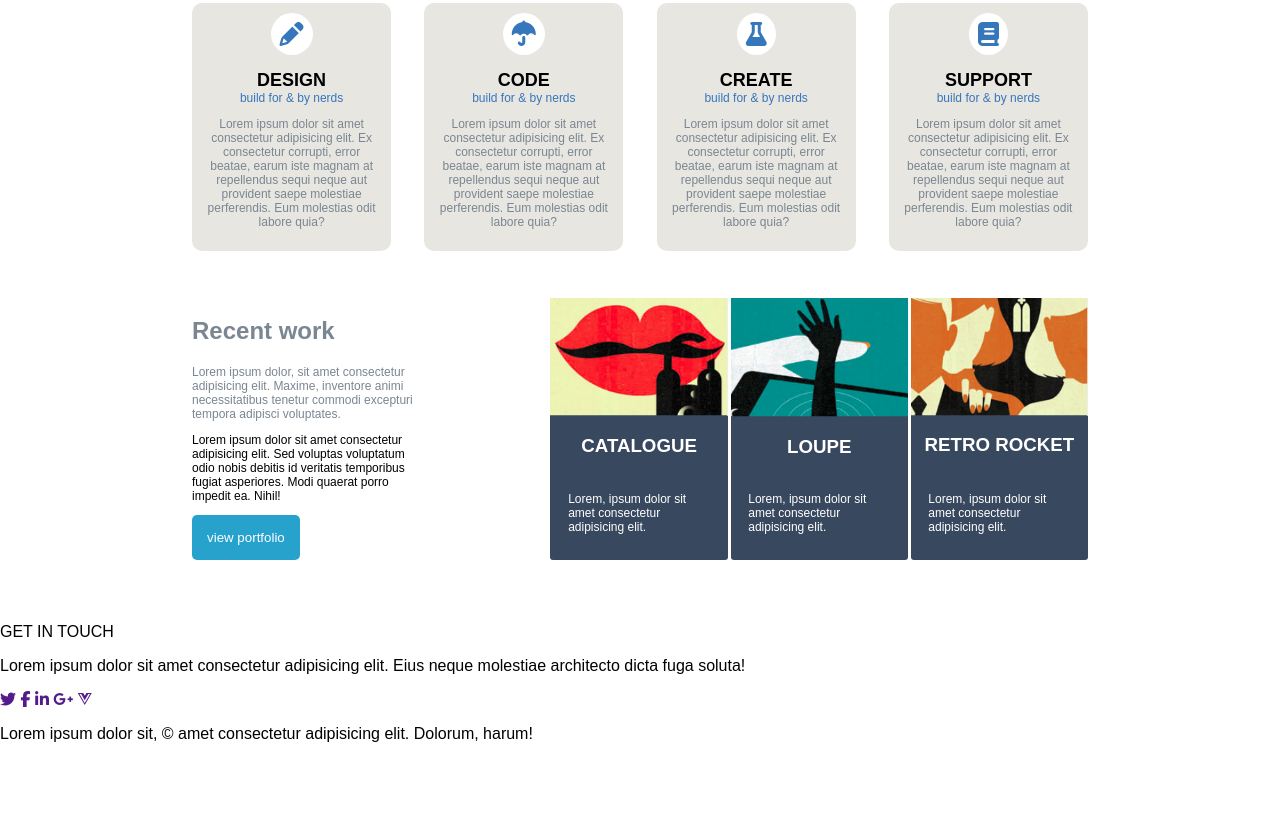
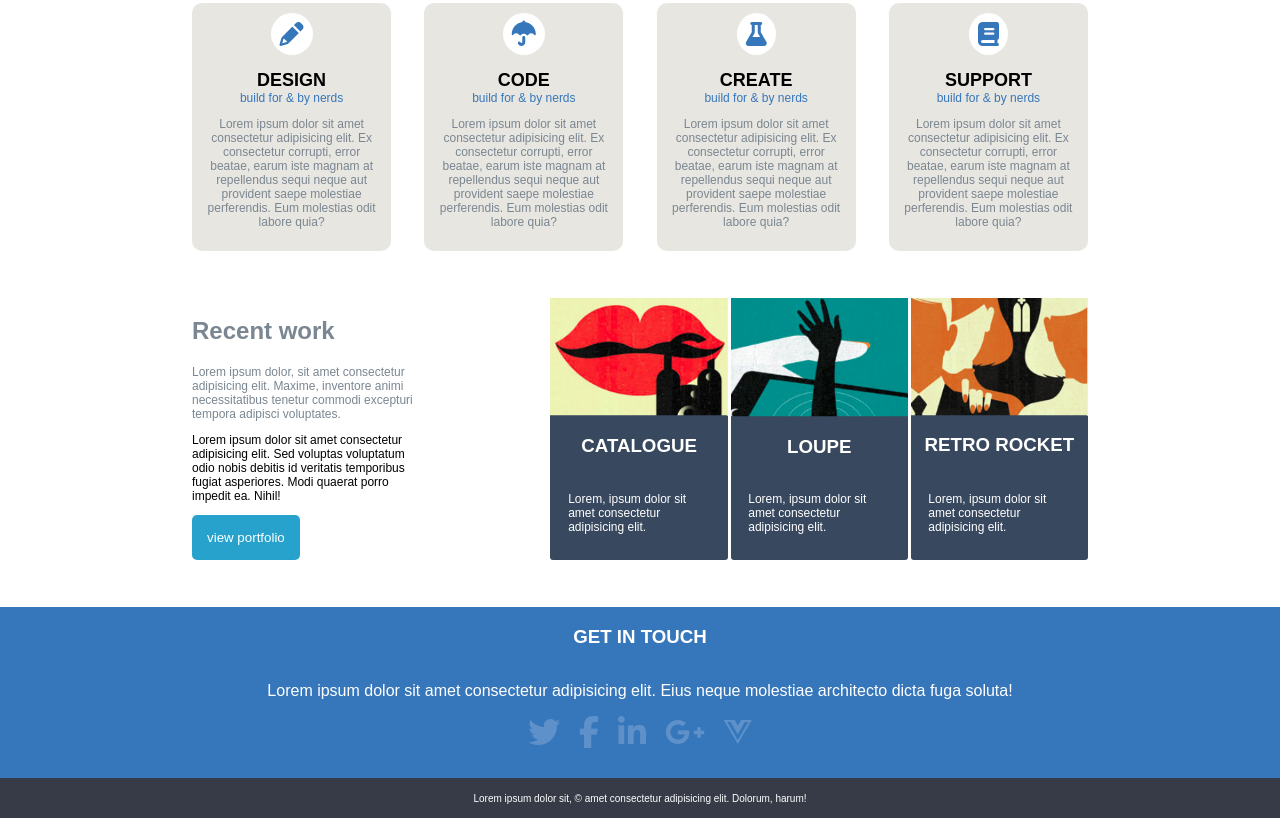
Before and after one commit to Jstaveau/flati_sass, a website: page index.html in a window 1280 px wide. Shown: the part 826-1644 px from the top of the page. Before the commit the page ends 1585 px from the top, so only its background shows below. Drawn offline with Linux system fonts and the light colour scheme.

Commit message:
footer finish and site finish without mediaQ

```diff
--- a/index.html
+++ b/index.html
@@ -90,20 +90,20 @@
     </section>
     <footer>
         <!-- div bleue clair -->
-        <div>
-            <p>GET IN TOUCH</p>
+        <div class="footer_clair">
+            <h3>GET IN TOUCH</h3>
             <p>Lorem ipsum dolor sit amet consectetur adipisicing elit. Eius neque molestiae architecto dicta fuga soluta!</p>
             <!-- liens pour que les images soient clicables -->
             <div>
-                <a href=""><i class="fab fa-twitter"></i></a>
-                <a href=""><i class="fab fa-facebook-f"></i></a>
-                <a href=""><i class="fab fa-linkedin-in"></i></a>
-                <a href=""><i class="fab fa-google-plus-g"></i></a>
-                <a href=""><i class="fab fa-vuejs"></i></a>
+                <a href=""><i class="fab fa-2x fa-twitter"></i></a>
+                <a href=""><i class="fab fa-2x fa-facebook-f"></i></a>
+                <a href=""><i class="fab fa-2x fa-linkedin-in"></i></a>
+                <a href=""><i class="fab fa-2x fa-google-plus-g"></i></a>
+                <a href=""><i class="fab fa-2x fa-vuejs"></i></a>
             </div>
         </div>
         <!-- partie copyright -->
-        <div>
+        <div class="footer_dark">
             <p>Lorem ipsum dolor sit, &copy; amet consectetur adipisicing elit. Dolorum, harum!</p>
         </div>
     </footer>
--- /dev/null
+++ b/src/sass/module/_footer.sass
@@ -0,0 +1,28 @@
+footer
+    display: flex
+    flex-direction: column
+    justify-content: space-around
+    align-items: center
+    background-color: #3676bb
+    .footer_clair
+        display: flex
+        flex-direction: column
+        align-items: center
+        color: white
+        div
+            width: 30%
+            display: flex
+            justify-content: space-between
+            i
+                color: #5e91c9
+    .footer_dark
+        background-color: #363b47
+        width: 100%
+        margin-top: 30px
+        height: 40px
+        display: flex
+        justify-content: center
+        align-items: center
+        p
+            color: white
+            font-size: 10px
--- a/src/sass/module/_style.sass
+++ b/src/sass/module/_style.sass
@@ -1,6 +1,7 @@
 @import ./_header
 @import ./_first_section
 @import ./_cards_section
+@import ./_footer
 body
     margin: 0
     font-family: sans-serif
```
Also changed, not shown: public/css/app.css, 1 other file.
